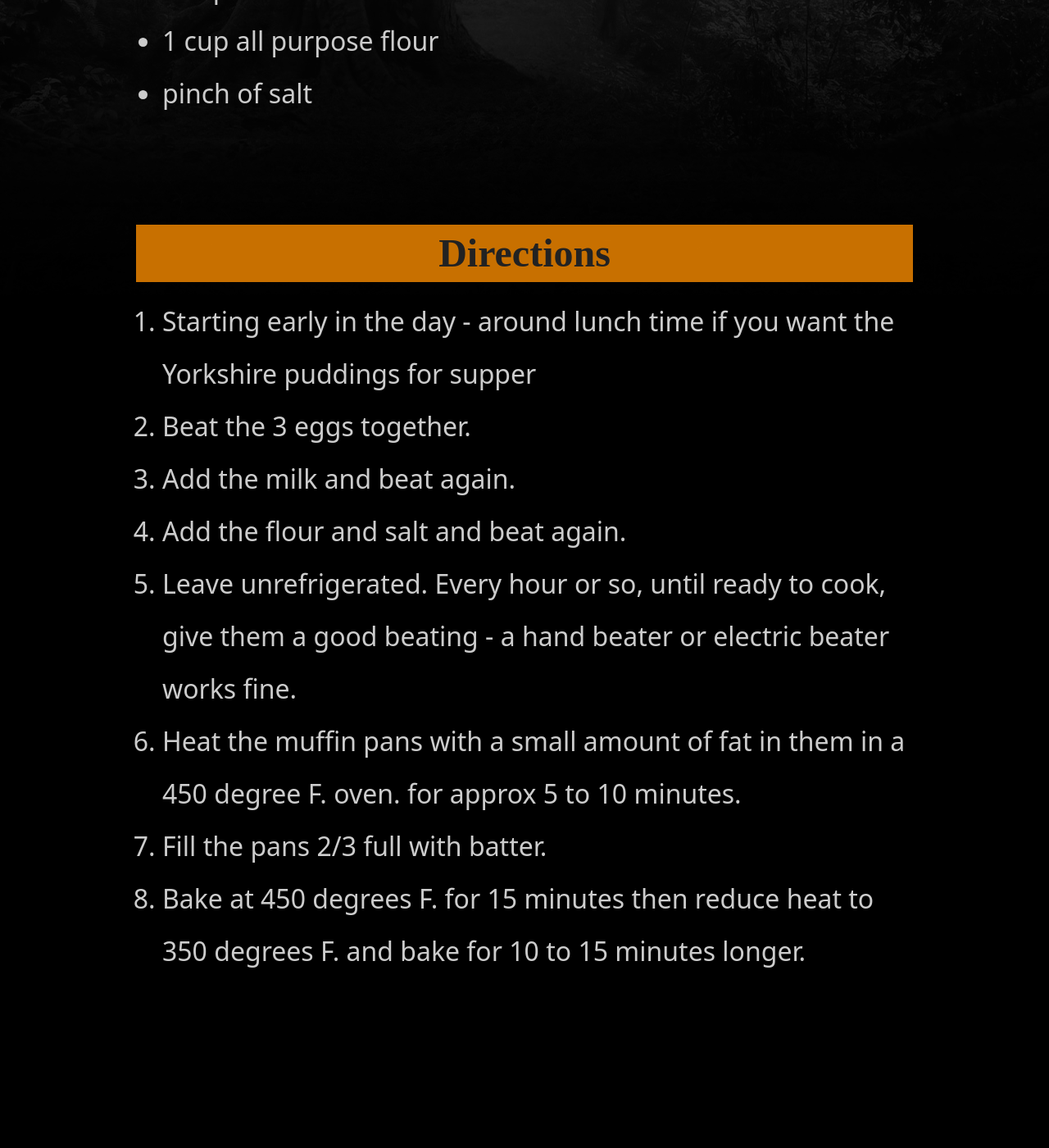
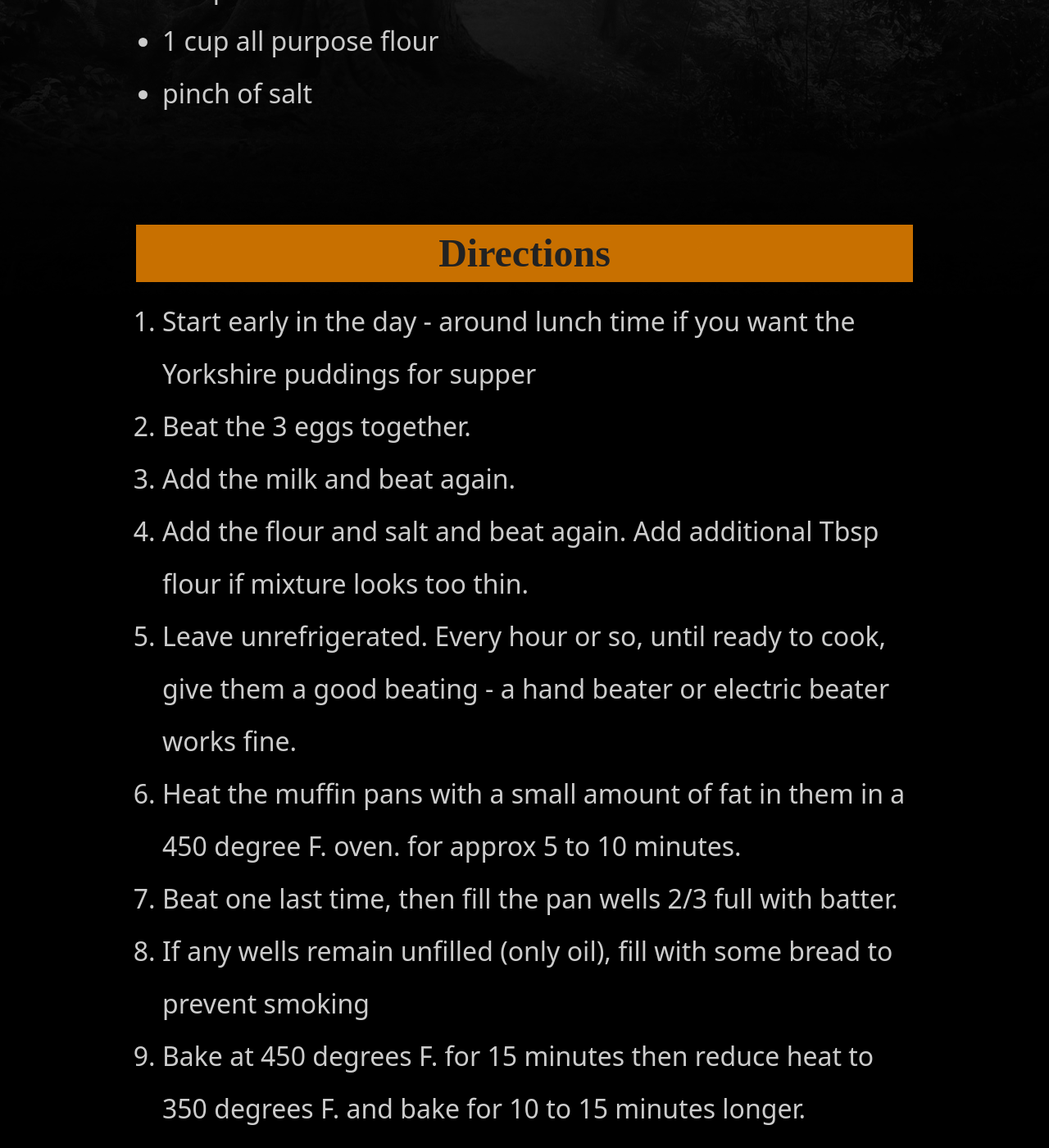
Before and after one commit to dits-family-cookbook/dits-family-cookbook.github.io, a Jekyll site: the page built from recipes/miscellaneous/yorkshire-pudding.md, in a window 1280 px wide and 1400 px high, scrolled down 463 px. Shown: the whole window at 82% size. Built offline with Jekyll 4.4.1, drawn with Linux system fonts in a browser that asks for light colours; before the commit the page ends 1671 px from its top, so only the background shows below that.

Commit message:
empty well info

```diff
--- a/recipes/miscellaneous/yorkshire-pudding.md
+++ b/recipes/miscellaneous/yorkshire-pudding.md
@@ -12,11 +12,12 @@ layout: page
 
 # Directions
 
-1. Starting early in the day - around lunch time if you want the Yorkshire puddings for supper
+1. Start early in the day - around lunch time if you want the Yorkshire puddings for supper
 1. Beat the 3 eggs together.
 1. Add the milk and beat again.
-1. Add the flour and salt and beat again.
+1. Add the flour and salt and beat again.  Add additional Tbsp flour if mixture looks too thin.
 1. Leave unrefrigerated.  Every hour or so, until ready to cook, give them a good beating - a hand beater or electric beater works fine.
 1. Heat the muffin pans with a small amount of fat in them in a 450 degree F. oven. for approx 5 to 10 minutes.
-1. Fill the pans 2/3 full with batter.
+1. Beat one last time, then fill the pan wells 2/3 full with batter.
+1. If any wells remain unfilled (only oil), fill with some bread to prevent smoking
 1. Bake at 450 degrees F. for 15 minutes then reduce heat to 350 degrees F. and bake for 10 to 15 minutes longer.
```
